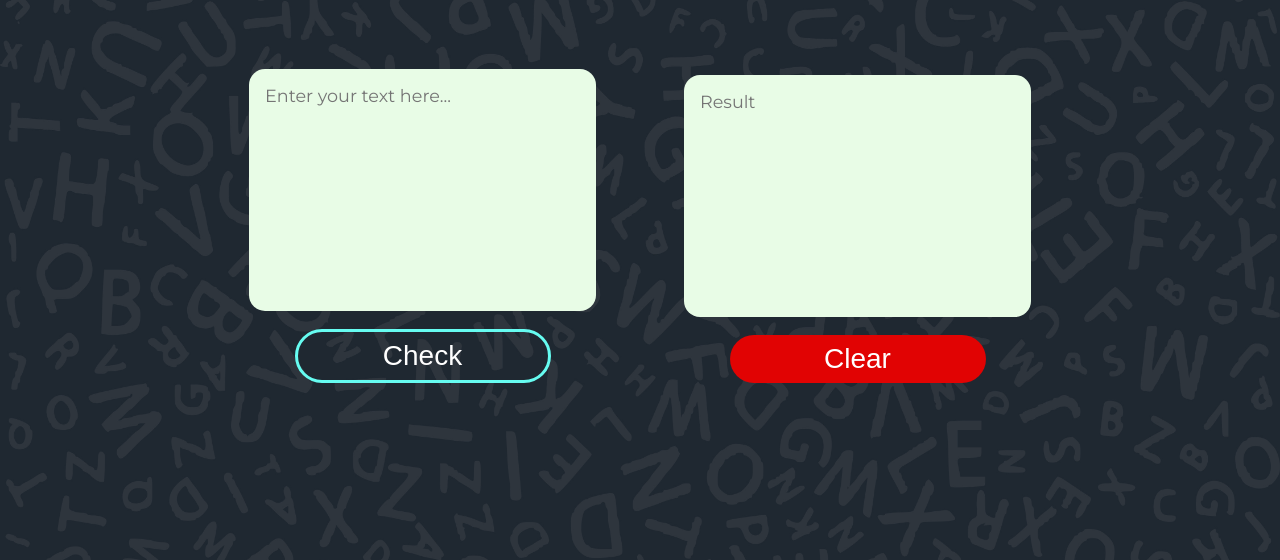
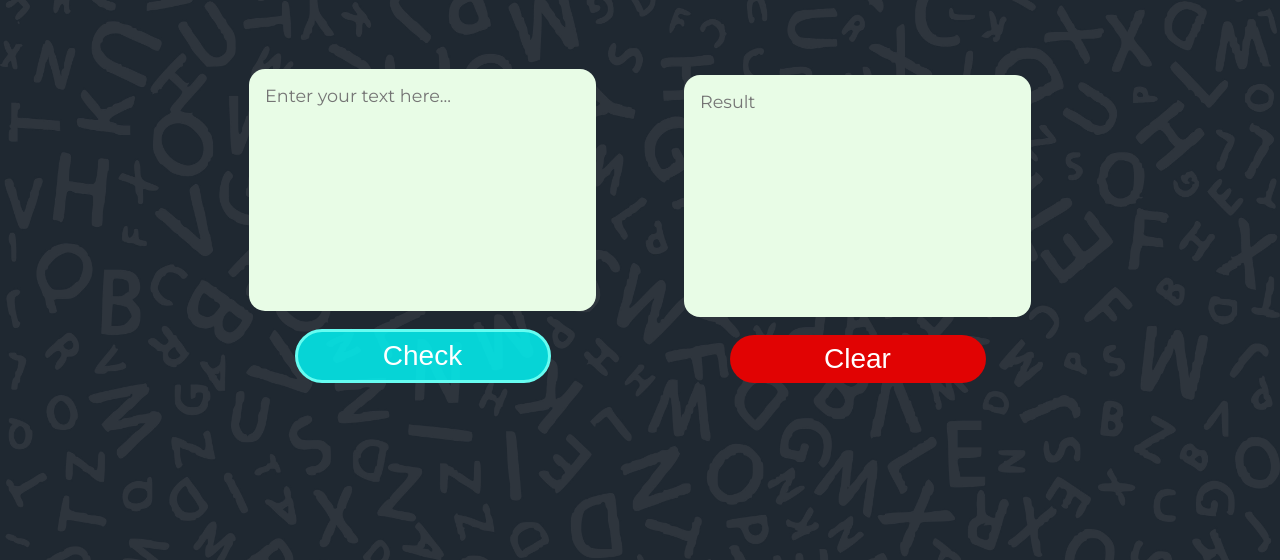
Before and after one commit to GrishmaKhanal/GEC_Basics, a plain HTML site: page index.html in a window 1280 px wide. Shown: the part 240-800 px from the top of the page. Drawn offline with Linux system fonts and the light colour scheme.

Commit message:
changed background color to make site load seem faster

```diff
--- a/style.css
+++ b/style.css
@@ -6,6 +6,7 @@
 html{
     scroll-behavior: smooth;
     font-family: 'Montserrat', sans-serif;
+    background-color: #212E3B;
     background: url(images/randomLetters.jpg);
     background-size: 100%;
     text-decoration: none;
@@ -49,7 +50,7 @@ div{
     font-size: 1.75rem;
     width: 16rem;
     color: white;
-    background-color: rgba(0, 255, 255, 0);
+    background-color: rgba(0, 255, 255, 0.8);
 }
 .button:hover{
     background-color: rgba(0, 255, 255, 0.2);
@@ -61,7 +62,6 @@ div{
 }
 #button-secondary:hover{
     background-color: #c90606;
-    cursor: pointer;
 }
 form{
     display: flex;
```
